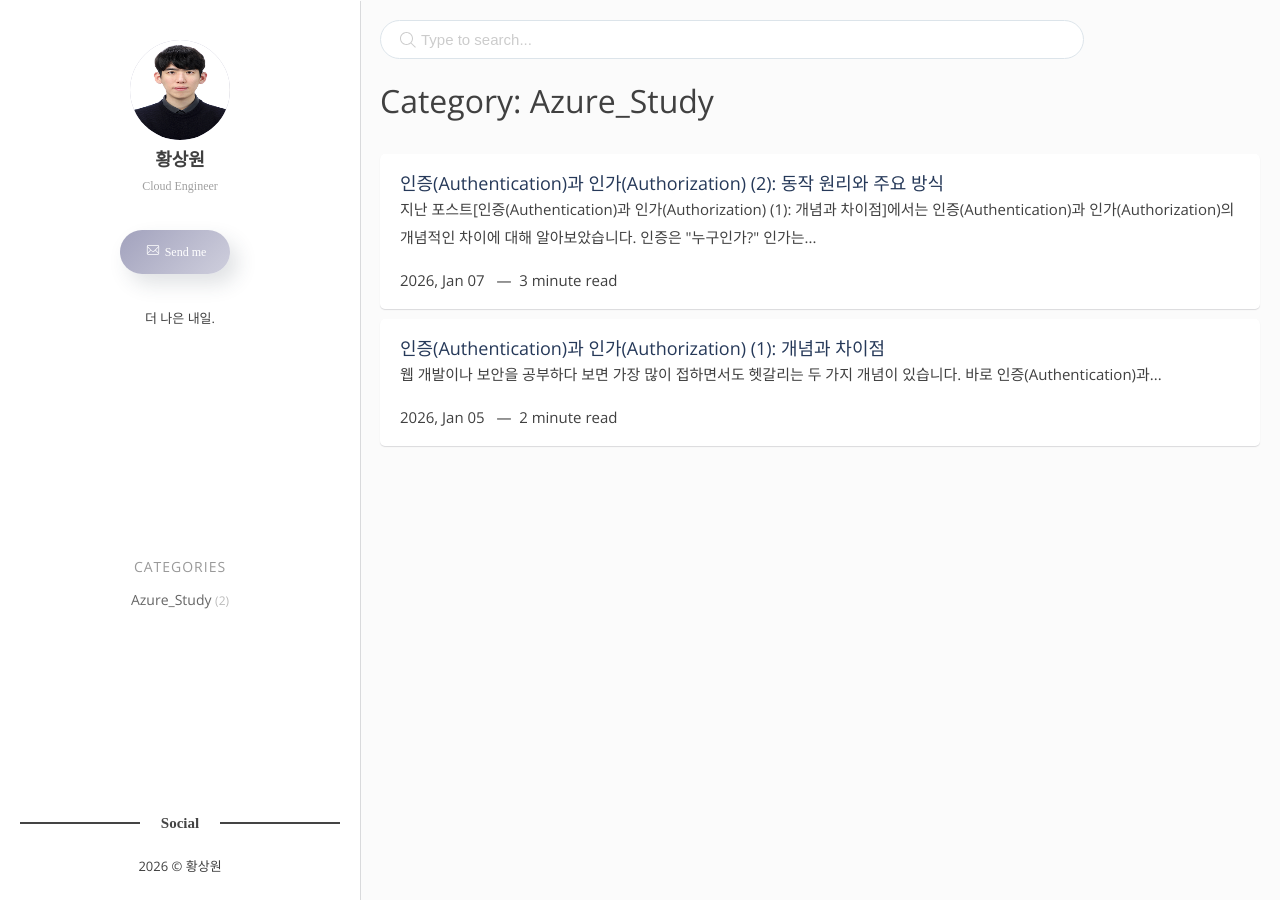
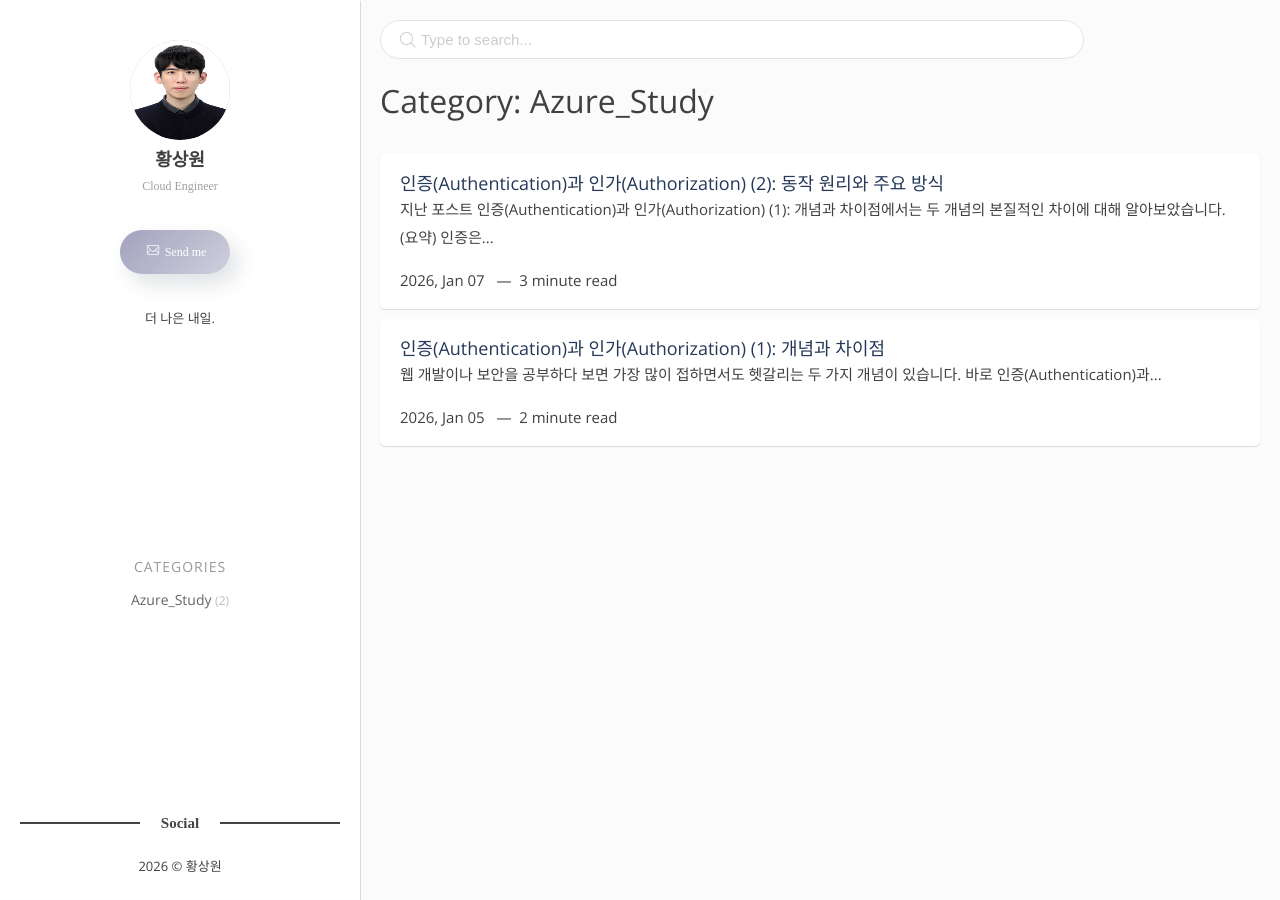
Before and after one commit to Rarero/rarero.github.io, a Jekyll site: the page built from category/azure-study.md, in a window 1280 px wide. Built offline with Jekyll 4.4.1, drawn with Linux system fonts in a browser that asks for light colours; some web fonts are replaced; some of the changed lines change nothing that is shown.

Commit message:
인증및인가post(2) 추가

````diff
--- a/_posts/2026-01-07-authentication&authorization(2).markdown
+++ b/_posts/2026-01-07-authentication&authorization(2).markdown
@@ -6,34 +6,35 @@
 categories: Azure_Study
 ---
 
-지난 포스트[인증(Authentication)과 인가(Authorization) (1): 개념과 차이점]에서는 인증(Authentication)과 인가(Authorization)의 **개념적인 차이**에 대해 알아보았습니다.
+지난 포스트 [**인증(Authentication)과 인가(Authorization) (1): 개념과 차이점**]({% post_url 2026-01-05-인증과인가 %})에서는 두 개념의 **본질적인 차이**에 대해 알아보았습니다.
 
-```
-인증은 "누구인가?"
-인가는 "무엇을 할 수 있는가?"
-```
+> **(요약)**<br>
+> 인증은 "누구인가?"<br>
+> 인가는 "무엇을 할 수 있는가?"
 
-이번 포스트에서는 실제 웹 서비스 환경에서 이 두 과정이 **어떤 흐름(Flow)**으로 동작하며, 개발 현장에서 가장 많이 사용되는 **주요 인증 방식**들에 대해 정리해보겠습니다.
+이번 포스트에서는 인증과 인가가 실제 서비스에서 **어떤 흐름(Flow)**으로 동작하며, 현업에서 가장 많이 사용되는 **주요 인증 방식**들에 대해 정리해보겠습니다.
 
 <br>
 
 ## 1. 인증과 인가의 기본 흐름 (Flow)
 
-사용자, 서비스, 인증 서버 3개의 영역으로 나누어 흐름을 정리했습니다. 그림을 그릴 때 참고하세요.
+웹 서비스에서 인증과 인가는 보통 다음과 같은 순서로 일어납니다.
 
-1.  **사용자 -> 서비스**: 로그인 요청 (ID/PW 주입) `[인증]`
-2.  **서비스 -> 인증 서버**: 신원 확인 요청 및 증표 발급 요청 `[인증]`
-3.  **인증 서버 -> 서비스**: 신원 확인 완료 및 증표(Token) 발급 `[인증]`
-4.  **서비스 -> 사용자**: 증표(Token/Session) 전달 `[인증]`
-5.  **사용자 -> 서비스**: 서비스 이용 요청 (Token 제출) `[인가]`
-6.  **서비스**: 권한 확인 (Token 유효성 검사 및 인가 처리) `[인가]`
-7.  **서비스 -> 사용자**: 최종 응답 (데이터 제공) `[인가]`
+1.  **로그인 요청** (ID/PW 주입) `[인증]`
+2.  **신원 확인 요청 및 증표 발급 요청** `[인증]`
+3.  **신원 확인 완료 및 증표(Token) 발급** `[인증]`
+4.  **증표(Token/Session) 전달** `[인증]`
+5.  **서비스 이용 요청** (Token 제출) `[인가]`
+6.  **권한 확인** (Token 유효성 검사 및 인가 처리) `[인가]`
+7.  **최종 응답** (데이터 제공) `[인가]`
+
+![authentication&authorization flow](../images/authentication&authorization_flow.drawio.png)
 
 <br>
 
 ## 2. 대표적인 인증 방식
 
-이 "증표"를 어떻게 관리하느냐에 따라 인증 방식이 나뉩니다. 가장 널리 쓰이는 세 가지 방식을 살펴보겠습니다.
+"인증된 사용자임"을 증명하는 **증표**를 어떻게 관리하느냐에 따라 인증 방식이 나뉩니다. 가장 널리 쓰이는 방식을 살펴보겠습니다.
 
 ### 1. 세션 - 쿠키 (Session-Cookie) 방식
 가장 전통적인 방식입니다. **서버가 사용자의 로그인 정보를 기억(저장)**합니다.
@@ -55,11 +56,25 @@
 *   **장점**: **Stateless(무상태)**. 서버가 세션을 유지할 필요가 없어 확장성이 매우 뛰어납니다.
 *   **단점**: 한 번 발급된 토큰은 유효기간 만료 전까지 강제로 폐기하기 어렵습니다 (탈취 시 위험). 이를 보완하기 위해 Access Token(짧은 수명)과 Refresh Token을 함께 사용합니다.
 
+<br>
+
+> **(참고) 세션(Session) vs 토큰(Token) 비교**
+>
+> 두 방식 모두 "인증된 사용자임을 증명"하는 용도지만, 저장 위치와 방식에 차이가 있습니다.
+
+| 구분 | 세션 (Session) 방식 | 토큰 (Token/JWT) 방식 |
+| :--- | :--- | :--- |
+| **저장소** | 서버 메모리/DB에 정보 저장 | 클라이언트(브라우저 등)에 정보 저장 |
+| **인증 증표** | Session ID (단순한 문자열) | JWT (데이터를 포함한 암호화된 문자열) |
+| **장점** | 서버가 로그아웃 등을 직접 제어 가능,<br>보안 사고 시 세션 즉시 만료 가능 | 서버 부하가 적고 확장이 쉬움 (Stateless),<br>서버 분산 환경(MSA)에 유리 |
+| **단점** | **서버 부하**: 동접자 증가 시 메모리/DB 부담<br>**확장성 저하**: 세션 동기화 설정 복잡 | **취소 어려움**: 토큰 탈취 시 강제 만료 불가<br>**데이터 크기**: 큰 페이로드로 네트워크 부하 증가 |
+
+<br>
+
 ### 3. OAuth 2.0 (Open Authorization)
-"구글로 로그인", "카카오 로그 인"과 같이 **외부 서비스의 계정을 빌려 인증**하는 방식입니다.
+"구글로 로그인", "카카오 로그인"과 같이 **외부 서비스의 계정을 빌려 인증**하는 방식입니다.
 
 *   **동작**: 서비스가 직접 사용자의 비밀번호를 받지 않고, 검증된 인증 제공자(Identity Provider, 예: Google, Facebook)에게 인증을 위임하고 **접근 토큰(Access Token)**을 받아옵니다.
-
 *   **특징**: 보안 책임의 일부를 대형 플랫폼에 위임할 수 있고, 사용자는 회원가입의 번거로움을 덜 수 있습니다.
 
 <br>
````
Also changed, not shown: images/authentication&authorization_flow.drawio.png (added).
